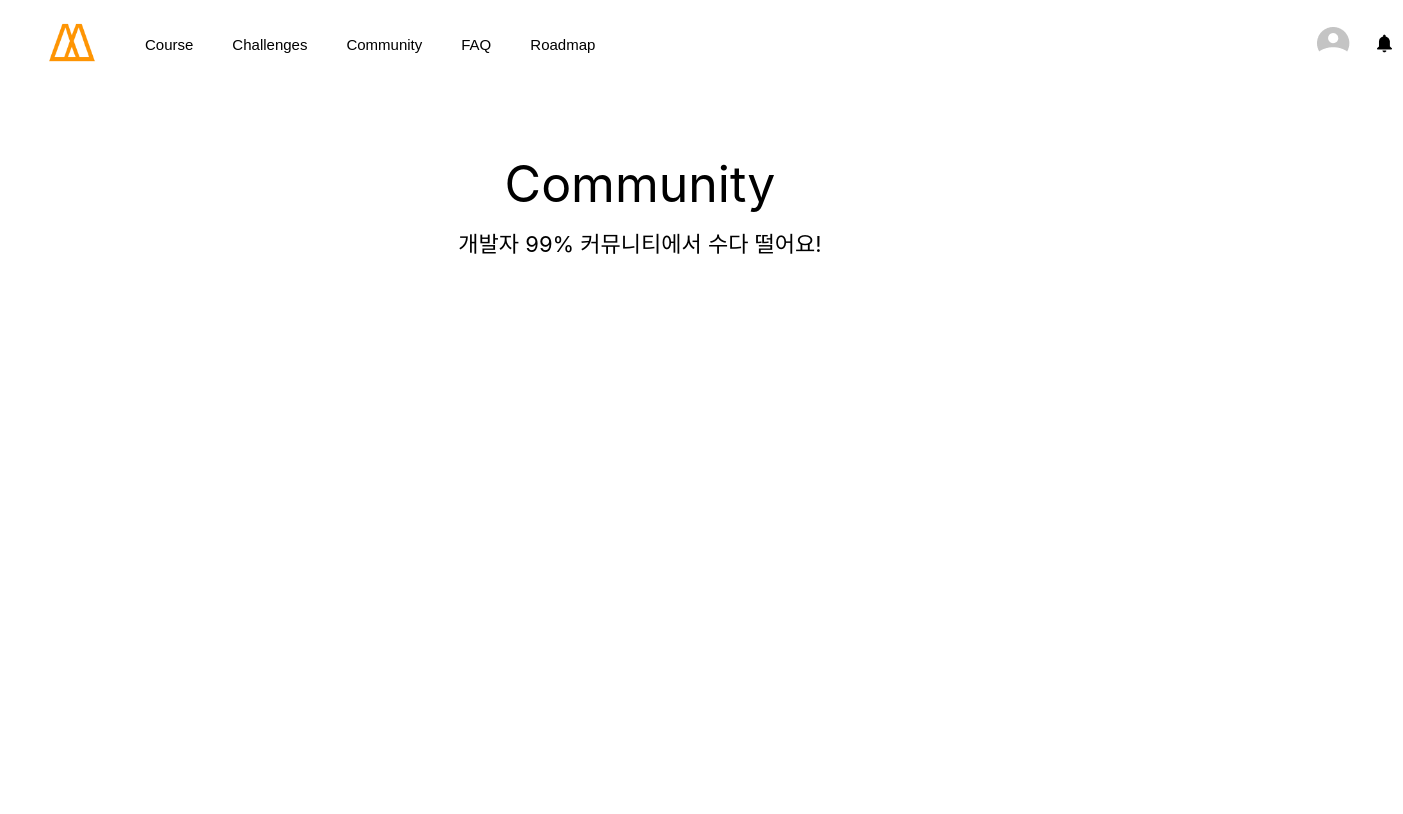
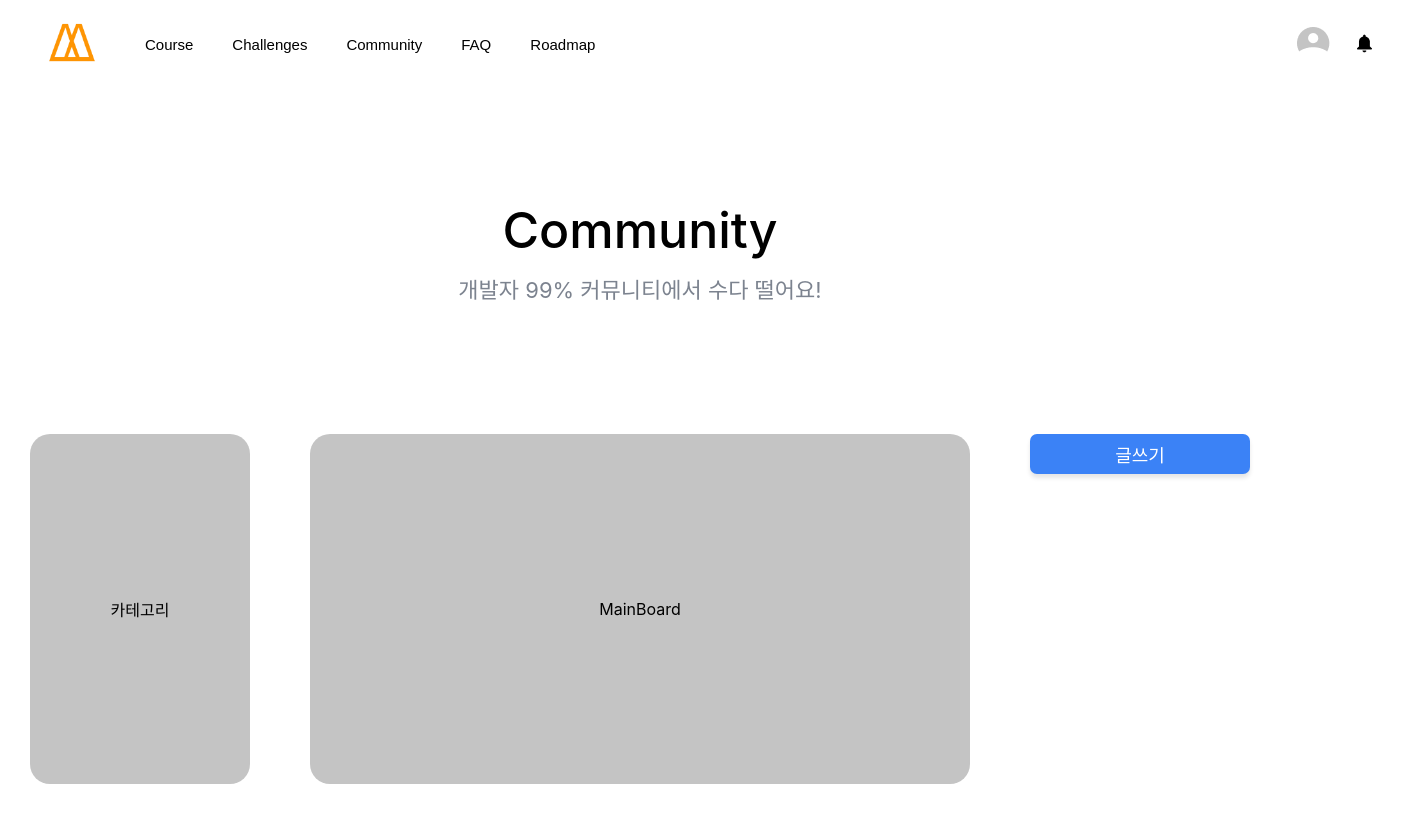
Before and after one commit to nomadcoder-community-clone-coding/Front-end, a React (Create React App) app: page / in a window 1280 px wide. Shown: the whole page, 1403 px wide, since content can reach past the window. Built offline with nearby package versions, Linux system fonts and the light colour scheme.

Commit message:
contents layout 설정

```diff
--- a/src/App.js
+++ b/src/App.js
@@ -1,23 +1,86 @@
 import styled from 'styled-components';
 import Header from './component/Header';
+import MainBoard from './component/MainBoard';
+import Category from './component/Category';
 
 const Title = styled.div`
-  padding-top: 65px;
+  font-weight: 500;
+  padding-top: 200px;
   font-size: 50px;
   text-align: center;
 `
 const SubTitle = styled.div`
   margin-top: .75rem;
   font-size: 22px;
+  color: #7C838F;
   text-align: center;
+`
+
+const Contents = styled.div`
+  display: flex;
+  flex-direction: row;
+  padding-top: 100px;
+`
+
+const Card1 = styled.div`
+    background-color: #C4C4C4;
+    border-radius: 20px;
+    display: flex;
+    flex: 1;
+    justify-content: center;
+    align-items: center;
+    flex-direction: column;
+    height:350px;
+    margin: 30px;
+`
+
+const Card2 = styled.div`
+    background-color: #C4C4C4;
+    border-radius: 20px;
+    display: flex;
+    flex: 3;
+    justify-content: center;
+    align-items: center;
+    flex-direction: column;
+    height:350px;
+    margin: 30px;
+`
+
+
+const Card3 = styled.div`
+    background-color: #3B82F6;
+    border-radius: 7px;
+    box-shadow: 0px 4px 4px rgba(0, 0, 0, 0.1);
+    display: flex;
+    flex: 1;
+    justify-content: center;
+    align-items: center;
+    flex-direction: column;
+    height:40px;
+    margin: 30px;
+`
+
+const WriteButton = styled.button`
+  font-size: 18px;
+  color: white;
+  border: none;
+  outline: none;
+  background-color: #3B82F6;
 `
 
 function App() {
   return (
     <div>
-      <Header />
-      <Title>Community</Title>
-      <SubTitle>개발자 99% 커뮤니티에서 수다 떨어요!</SubTitle>
+      <div>
+        <Header />
+        <Title>Community</Title>
+        <SubTitle>개발자 99% 커뮤니티에서 수다 떨어요!</SubTitle>
+      </div>
+      <Contents>
+        <Card1><Category /></Card1>
+        <Card2><MainBoard /></Card2>
+        <Card3><WriteButton>글쓰기</WriteButton></Card3>
+      </Contents>
     </div>
   );
 }
--- /dev/null
+++ b/src/component/Category.js
@@ -0,0 +1,9 @@
+import styled from "styled-components";
+
+function Category() {
+    return (
+        <div>카테고리</div>
+    );
+  }
+
+  export default Category;
--- a/src/component/Header.js
+++ b/src/component/Header.js
@@ -4,11 +4,13 @@ import nomard from '../img/Nomardcorder-icon.png';
 import profile from '../img/profile-icon.png';
 
 const Navigation = styled.div`
+  position: fixed;
   display: flex;
   width: 100%;
   flex-direction: row;
   align-content:flex-end;
   justify-content:flex-start;
+  background-color: white;
 `
 
 const Logo = styled.image`
@@ -43,7 +45,7 @@ function Header() {
           <Button1 onClick={printLog}>Community</Button1>
           <Button1 onClick={printLog}>FAQ</Button1>
           <Button1 onClick={printLog}>Roadmap</Button1>
-          <Button2 onClick={printLog}><img src={profile} style={{marginLeft: "700px"}} /></Button2>
+          <Button2 onClick={printLog}><img src={profile} style={{marginLeft: "680px"}} /></Button2>
           <Button2 onClick={printLog}><img src={bell}/></Button2>
         </Navigation>
     );
--- /dev/null
+++ b/src/component/MainBoard.js
@@ -0,0 +1,9 @@
+import styled from "styled-components";
+
+function MainBoard() {
+    return (
+        <div>MainBoard</div>
+    );
+  }
+
+  export default MainBoard;
```
